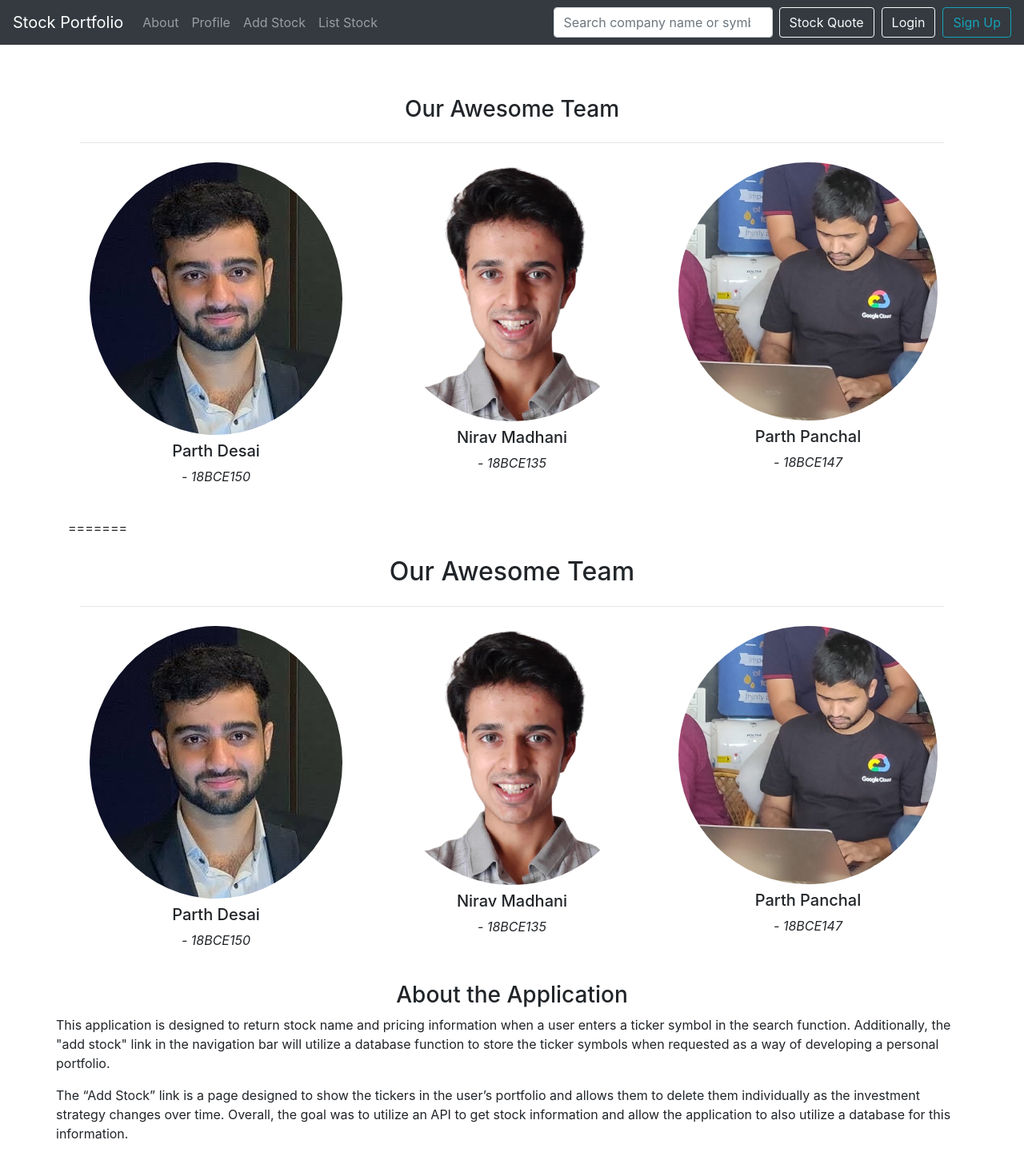
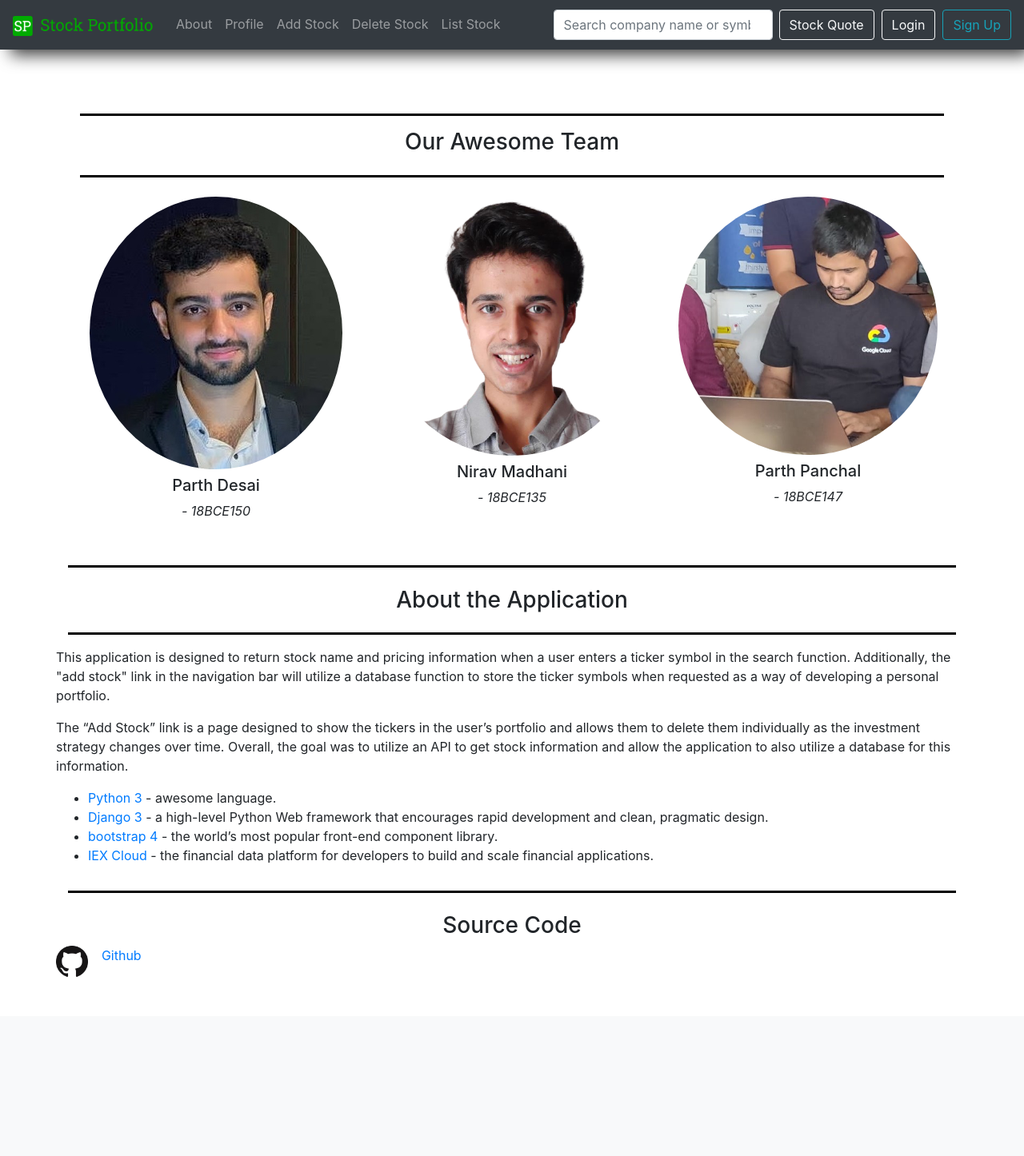
Before and after one commit to Nirav-Madhani/ADF_Project, a Django app: page /about.html in a window 1280 px wide. Shown: the whole page at 80% size. After the commit the page ends 1222 px from the top, so only its background shows below. Run offline with Django 3.2, Linux system fonts and the light colour scheme; parts of the project's set-up code (start-up, migrations or seed data) failed here and were passed over; some libraries are stand-ins or nearby versions.

Commit message:
Design Changes and changed profile page

```diff
--- a/finance/quotes/templates/about.html
+++ b/finance/quotes/templates/about.html
@@ -3,11 +3,20 @@
 {% block title %}Our Team{% endblock %}
 
 {% block content %}
+<style>
+  hr {
+        position: relative;
+        border: none;
+        height: 3px;
+        background: black;
+    }
+</style>
 <section class="pt-3 pb-4">
 
       <div class="container">
           <div class="row mt-4">
             <div class="col text-center">
+            <hr />
               <h3>
                 Our Awesome Team
               </h3>
@@ -50,50 +59,7 @@
             </div>
           </div>
   </section>
-=======
-  <div class="container">
-    <div class="row mt-4">
-      <div class="col text-center">
-        <h2>
-          Our Awesome Team
-        </h2>
-      </div>
-    </div>
-    <hr>
-    <div class="row">
-      <div class="col-md-4 text-center">
-        {% load static %}
-          <img class = "img-fluid feature-img p-2 rounded-circle" src="{% static 'quotes/profile.jpg' %}" alt="Parth Desai">
-        <h5>
-          Parth Desai
-        </h5>
-        <p>
-          <i>- 18BCE150</i>
-        </p>
-      </div>
-      <div class="col-md-4 text-center">
-        {% load static %}
-          <img class = "img-fluid feature-img p-2 rounded-circle" src="{% static 'quotes/2.png' %}" alt="Nirav Madhani">
-        <h5>
-          Nirav Madhani
-        </h5>
-        <p>
-          <i>- 18BCE135</i>
-        </p>
-      </div>
-      <div class="col-md-4 text-center">
-
-          {% load static %}
-          <img class = "img-fluid feature-img p-2 rounded-circle" src="{% static 'quotes/3.jpeg' %}" alt="Parth Panchal">
-          <h5>
-            Parth Panchal
-          </h5>
-          <p>
-            <i>- 18BCE147</i>
-          </p>
-      </div>
-    </div>
-  </div>
+  <hr />
   <div class="row mt-4">
     <div class="col text-center">
       <h3>
@@ -101,11 +67,33 @@
       </h3>
     </div>
   </div>
+  <hr />
   <div class="row">
     <p>This application is designed to return stock name and pricing information when a user enters a ticker symbol in the search function. Additionally, the "add stock" link in the navigation bar will utilize a database function to store the ticker symbols when requested as a way of developing a personal portfolio.</p>
 
     <p>The “Add Stock” link is a page designed to show the tickers in the user’s portfolio and allows them to delete them individually as the investment strategy changes over time. Overall, the goal was to utilize an API to get stock information and allow the application to also utilize a database for this information.</p>
+    <br />
+    <ul>
+    <li><a href="https://www.python.org/">Python 3</a> - awesome language.</li>
+    <li><a href="https://www.djangoproject.com/">Django 3</a> - a high-level Python Web framework that encourages rapid development and clean, pragmatic design.</li>
+    <li><a href="https://getbootstrap.com/">bootstrap 4</a> - the world’s most popular front-end component library.</li>
+    <li><a href="https://iexcloud.io/">IEX Cloud</a> - the financial data platform for developers to build and scale financial applications.</li>
+    </ul>
+    <br />
   </div>
+  <hr />
+  <div class="row mt-4">
+    <div class="col text-center">
+      <h3>
+        Source Code
+      </h3>
+    </div>
+  </div>
+  <div class="row">
+  <a href="https://github.com/Nirav-Madhani/ADF_Project"><img style="width: 35%; float: left;" src="{% static 'quotes/GitHub-Mark-64px.png' %}" alt="Github Profile"><p style="width: 50%; float: right;">Github</p></a>
+  </div>
+  <br>
+  <br>
 </section>
 
 {% endblock %}
--- a/finance/quotes/templates/base.html
+++ b/finance/quotes/templates/base.html
@@ -1,4 +1,5 @@
 <!doctype html>
+{% load static %}
 <html lang="en">
   <head>
     <!-- Required meta tags -->
@@ -12,8 +13,8 @@
   </head>
   <body>
     <nav class="navbar navbar-expand-lg navbar-dark bg-dark">
-  <a class="navbar-brand" href="{% url 'home' %}">Stock Portfolio</a>
-  <button class="navbar-toggler" type="button" data-toggle="collapse" data-target="#navbarSupportedContent" aria-controls="navbarSupportedContent" aria-expanded="false" aria-label="Toggle navigation">
+    <a class="navbar-brand" href="{% url 'home' %}"><img style="width: 180px;"src="{% static 'quotes/sp.png' %}" alt="Stock Portoflio"></a>
+    <button class="navbar-toggler" type="button" data-toggle="collapse" data-target="#navbarSupportedContent" aria-controls="navbarSupportedContent" aria-expanded="false" aria-label="Toggle navigation">
     <span class="navbar-toggler-icon"></span>
   </button>
 
@@ -28,8 +29,10 @@
       <li class="nav-item">
         <a class="nav-link" href="{% url 'add_stock' %}">Add Stock</a>
       </li>
-
-       <li class="nav-item">
+      <li class="nav-item">
+        <a class="nav-link" href="{% url 'delete_stock' %}">Delete Stock</a>
+      </li>
+      <li class="nav-item">
         <a class="nav-link" href="{% url 'list_stock' %}">List Stock</a>
       </li>
     </ul>
@@ -82,6 +85,39 @@
   </body>
 </html>
 <style>
+.navbar {
+  -webkit-box-shadow: 10px 10px 20px -3px rgba(0,0,0,0.75);
+  -moz-box-shadow: 10px 10px 20px -3px rgba(0,0,0,0.75);
+  box-shadow: 10px 10px 20px -3px rgba(0,0,0,0.75);
+}
+
+.nav-item::after {
+     content: '';
+     display: block;
+     width: 0px;
+     height: 2px;
+     background: #2aa344;
+     transition: 0.4s
+}
+
+.nav-item:hover::after {
+     width: 100%
+}
+
+.navbar-dark .navbar-nav .active>.nav-link,
+.navbar-dark .navbar-nav .nav-link.active,
+.navbar-dark .navbar-nav .nav-link.show,
+.navbar-dark .navbar-nav .show>.nav-link,
+.navbar-dark .navbar-nav .nav-link:focus,
+.navbar-dark .navbar-nav .nav-link:hover {
+    color: #2aa344;
+}
+
+.nav-link {
+    padding: 10px 5px;
+    transition: 0.2s;
+}
+
  /* Dropdown Button */
 .dropbtn {
   background-color: #04AA6D;
--- a/finance/quotes/urls.py
+++ b/finance/quotes/urls.py
@@ -8,7 +8,7 @@ from .import views
 urlpatterns = [
     path('', views.home, name='home'),
     path('accounts/', include('django.contrib.auth.urls')),
-    path('profile', views.ProfileView.as_view(), name="profile"),
+    path('profile.html',views.profile, name='profile'),
     path("register", views.register_request, name="register"),
     path('about.html', views.about, name='about'),
     path('add_stock.html', views.add_stock, name='add_stock'),
@@ -16,7 +16,7 @@ urlpatterns = [
     path('stocks.html', views.view_stock, name='view_stock'),
     path('search',views.searchView,name='search'),
     path('delete/<stock_id>', views.delete, name='delete'),  # 'delete/<stock_id>' we will use this format when we create a path without create a html file.We call it from add_stock.html
-    #path('delete_stock.html', views.delete_stock, name='delete_stock'),
+    path('delete_stock.html', views.delete_stock, name='delete_stock'),
     path('favicon.ico', RedirectView.as_view(url=staticfiles_storage.url('img/favicon.ico')))
 ]
 
--- a/finance/quotes/views.py
+++ b/finance/quotes/views.py
@@ -37,7 +37,7 @@ def home(request):
             api = "Sorry there is an error"
         return render(request, 'home.html', {'api': api} )
     else:
-        return render(request, 'home.html', {'ticker': "Enter Ticker Symbol"} )
+        return render(request, 'home.html')
 
 @csrf_exempt
 def view_stock(request):
@@ -82,8 +82,29 @@ def register_request(request):
 def about(request):
     return render(request, 'about.html', {})
 
-class ProfileView(LoginRequiredMixin ,TemplateView):
-    template_name = 'profile.html'
+def profile(request):
+    if request.method == 'POST':
+        form = StockForm(request.POST or None)
+
+        if form.is_valid():
+            form.save()
+            messages.success(request, ("Stock ticker has been added to your Portfolio!"))
+            return redirect('add_stock')
+    else:
+        ticker = Stock.objects.all()
+        output = []
+        for ticker_item in ticker:
+            api_request = requests.get("https://sandbox.iexapis.com/stable/stock/" + str(ticker_item) + "/quote?token=Tpk_c46f4087296c43358402984f3b26ed2f")
+
+            # for error handling
+            try:
+                api = json.loads(api_request.content)
+                output.append(api)
+            except Exception as e:
+                api = "Sorry there is an error"
+        return render(request, 'profile.html', {'ticker': ticker, 'output': output})
+
+
 @login_required
 def add_stock(request):
     if request.method == 'POST':
@@ -93,7 +114,7 @@ def add_stock(request):
             obj = form.save(commit=False)
             obj.user = request.user
             obj.save()
-            messages.success(request, ("Stock ticker has been added to your Portfolio!"))
+            messages.success(request, ("Stock ticker has been added to your profile!"))
             return redirect('add_stock')
     else:
 
```
Also changed, not shown: finance/quotes/templates/home.html (+14 -4 lines), finance/quotes/templates/profile.html (+42 -0 lines), finance/quotes/templates/stockList.html (+0 -15 lines), finance/db.sqlite3, finance/quotes/static/quotes/GitHub-Mark-64px.png (added), finance/quotes/static/quotes/sp.png (added).
